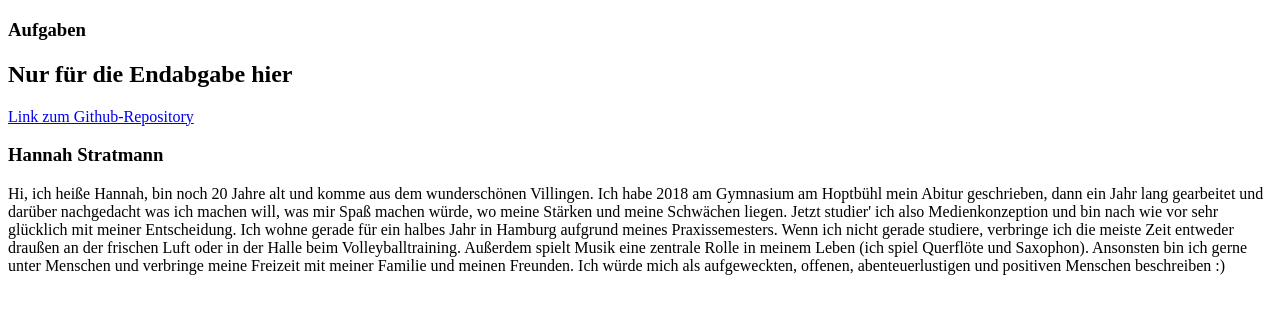
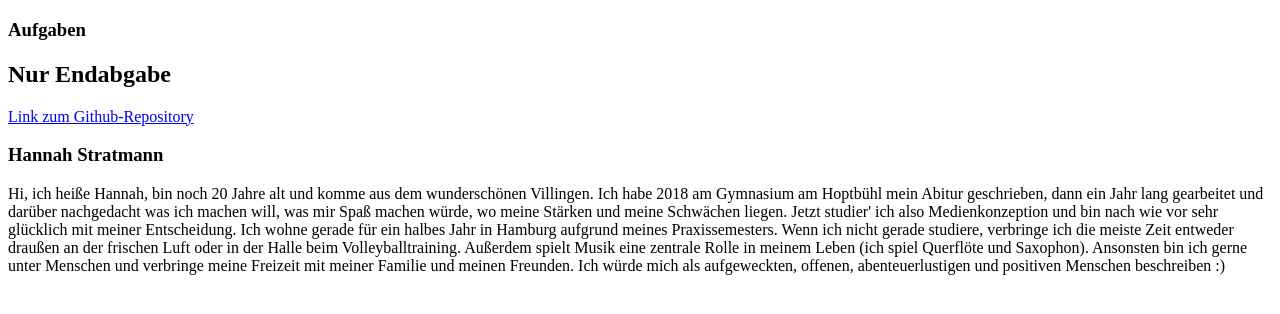
Before and after one commit to Hannah257/EIA2, a website: page Steckbrief/steckbrief.htm in a window 1280 px wide. Drawn offline with Linux system fonts and the light colour scheme.

Commit message:
Änderung

```diff
--- a/Steckbrief/steckbrief.htm
+++ b/Steckbrief/steckbrief.htm
@@ -9,7 +9,7 @@
 
 <h3>Aufgaben</h3>
 
-<h2>Nur für die Endabgabe hier</h2>
+<h2>Nur Endabgabe</h2>
 
 <nav><a href="https://github.com/Hannah257/EIA2_SoSe2020" target="_blank">Link zum Github-Repository</a></nav>
 
```
